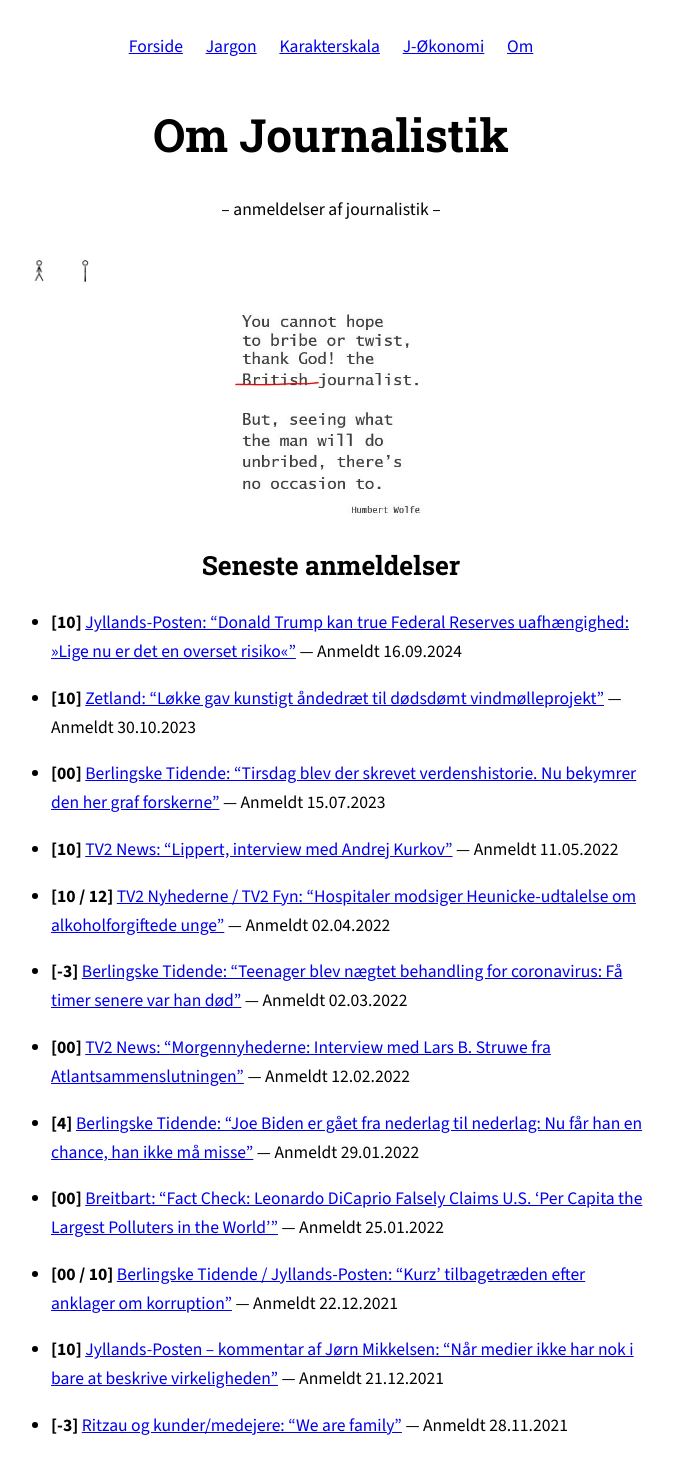
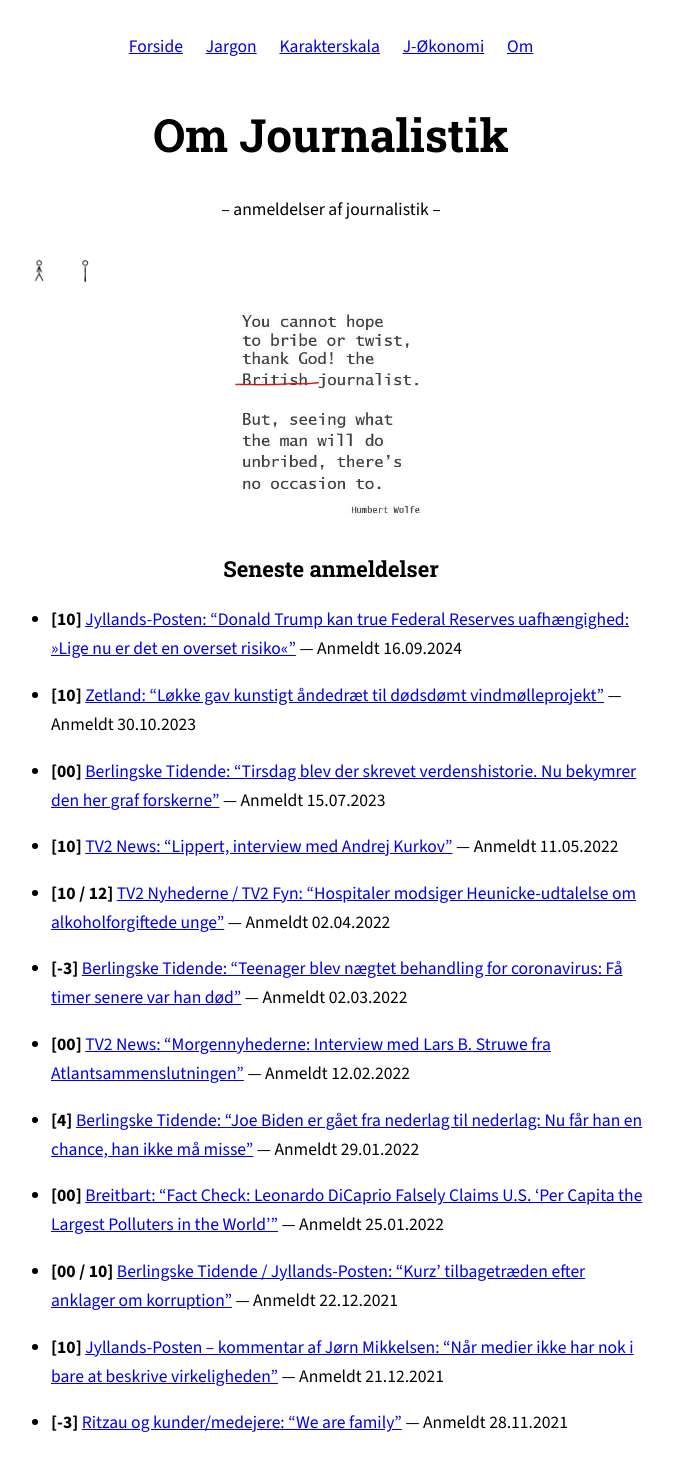
Before and after one commit to MichaelOAppel/OmJournalistik, a Jekyll site: the page built from index.md, in a window 1280 px wide. Shown: the whole page, without its empty margins (309-982 px from the left). Built offline with Jekyll 4.4.1, drawn with Linux system fonts in a browser that asks for light colours.

Commit message:
Update default.html

```diff
--- a/_layouts/default.html
+++ b/_layouts/default.html
@@ -29,6 +29,8 @@
     blockquote.citat { margin: 1.8rem 0; padding: 1rem 1.3rem; border-left: 5px solid #b22; background: #f5f5f2; font-family: "Roboto Slab", serif; font-size: 0.95em; line-height: 1.65; }
     blockquote.citat p { margin: 0; }
     blockquote.citat .kilde { display: block; margin-top: 0.9rem; font-family: "Source Sans 3", sans-serif; font-size: 0.85em; color: #555; }
+    h2 { font-size: 1.25em; margin-top: 2rem; }
+    h3 { font-size: 1.1em; margin-top: 1.5rem; }
   </style>
 </head>
 <body>
```
